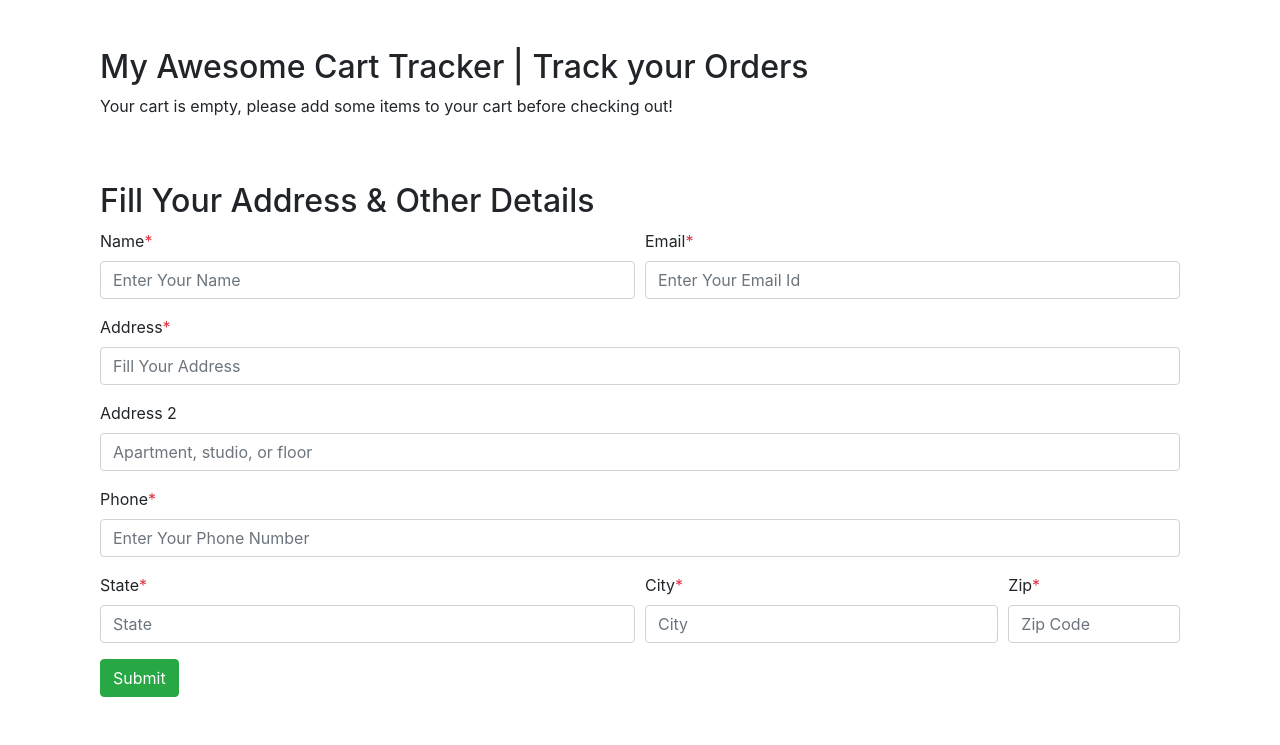
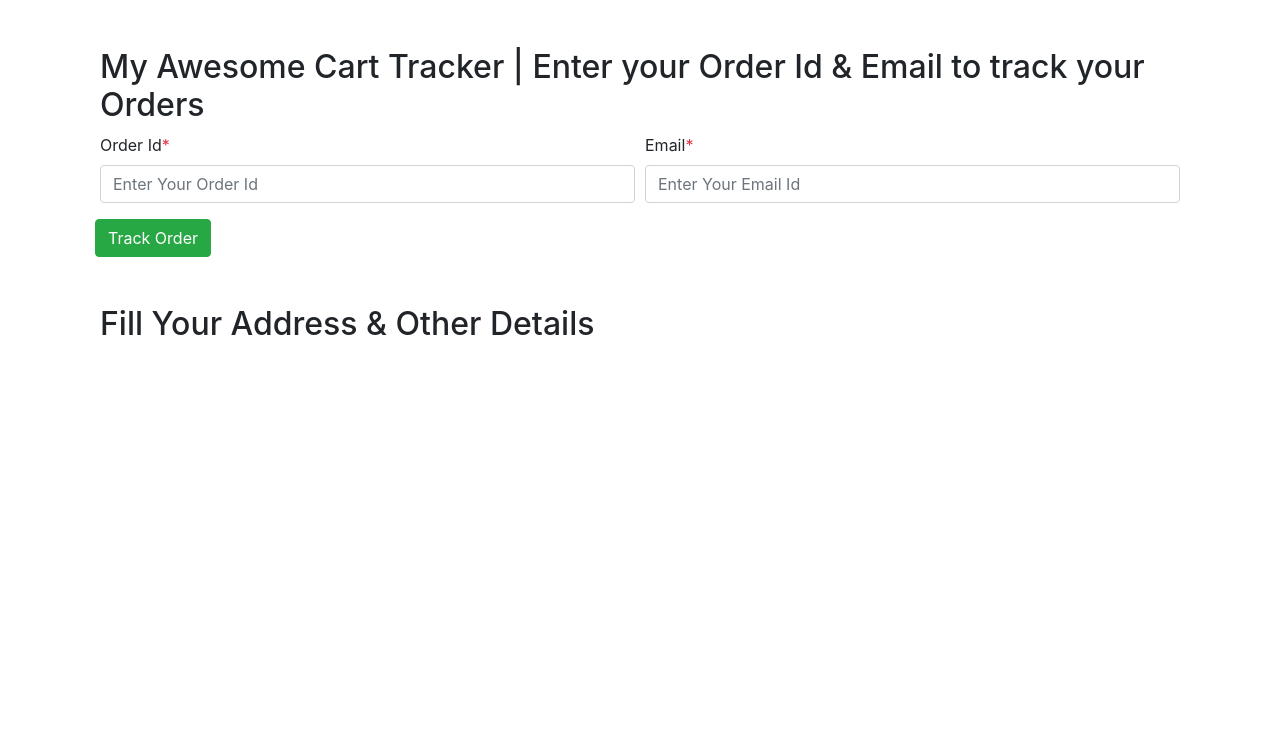
Before and after one commit to trishantjain/jango_project, a Django app: page /shop/tracker/ in a window 1280 px wide. Shown: the part 56-801 px from the top of the page. After the commit the page ends 391 px from the top, so only its background shows below. Run offline with Django 4.2, Linux system fonts and the light colour scheme; some libraries are stand-ins or nearby versions.

Commit message:
getting order update

```diff
--- a/ShopWithUs/shop/models.py
+++ b/ShopWithUs/shop/models.py
@@ -43,7 +43,7 @@ class Order(models.Model):
 
 class OrderUpdate(models.Model):
     update_id = models.AutoField(primary_key=True)
-    order_id = models.IntegerField(max_length=100, default='')
+    order_id = models.IntegerField(default='')
     update_desc = models.CharField(max_length=5000, default='')
     timestamp = models.DateField(auto_now_add=True)
 
--- a/ShopWithUs/shop/templates/shop/basic.html
+++ b/ShopWithUs/shop/templates/shop/basic.html
@@ -46,8 +46,9 @@
                 <input class="form-control mr-sm-2" type="search" placeholder="Search" aria-label="Search">
                 <button class="btn btn-outline-success my-2 my-sm-0" type="submit">Search</button>
             </form>
-            <button type="button" class="btn btn-secondary mx-2" id="popcart" data-container="body" data-toggle="popover" data-html="true"
-                data-placement="bottom" data-content="Bottom popover" data-trigger="click">
+            <button type="button" class="btn btn-secondary mx-2" id="popcart" data-container="body"
+                data-toggle="popover" data-html="true" data-placement="bottom" data-content="Bottom popover"
+                data-trigger="click">
                 Cart(<span id="cart-pr">0</span>)
             </button>
         </div>
@@ -59,9 +60,8 @@
 
     <!-- Optional JavaScript -->
     <!-- jQuery first, then Popper.js, then Bootstrap JS -->
-    <script src="https://code.jquery.com/jquery-3.3.1.slim.min.js"
-        integrity="sha384-q8i/X+965DzO0rT7abK41JStQIAqVgRVzpbzo5smXKp4YfRvH+8abtTE1Pi6jizo"
-        crossorigin="anonymous"></script>
+    <script src="https://code.jquery.com/jquery-3.6.3.js"
+        integrity="sha256-nQLuAZGRRcILA+6dMBOvcRh5Pe310sBpanc6+QBmyVM=" crossorigin="anonymous"></script>
     <script src="https://cdnjs.cloudflare.com/ajax/libs/popper.js/1.14.6/umd/popper.min.js"
         integrity="sha384-wHAiFfRlMFy6i5SRaxvfOCifBUQy1xHdJ/yoi7FRNXMRBu5WHdZYu1hA6ZOblgut"
         crossorigin="anonymous"></script>
--- a/ShopWithUs/shop/templates/shop/tracker.html
+++ b/ShopWithUs/shop/templates/shop/tracker.html
@@ -6,63 +6,29 @@
 
 <div class="container">
     <div class="col my-5">
-        <h2>My Awesome Cart Tracker | Track your Orders</h2>
-        <div>
-            <ul class="list-group" id="items">
-
-            </ul>
-        </div>
-    </div>
-
-    <div class="col my-5">
-        <h2>Fill Your Address & Other Details</h2>
-        <form method="post" action="/shop/checkout/"> {% csrf_token %}
-            <input type="hidden" id="itemJson" name="itemJson">
+        <h2>My Awesome Cart Tracker | Enter your Order Id & Email to track your Orders</h2>
+        <form method="post" action="#" id="trackerForm"> {% csrf_token %}
             <div class="form-row">
                 <div class="form-group col-md-6">
-                    <label for="inputName">Name<span class="text-danger">*</span></label>
-                    <input type="text" class="form-control" id="inputName" name="name"
-                        placeholder="Enter Your Name" required>
+                    <label for="inputOrderId">Order Id<span class="text-danger">*</span></label>
+                    <input type="text" class="form-control" id="inputOrderId" name="order_id"
+                        placeholder="Enter Your Order Id" required>
                 </div>
                 <div class="form-group col-md-6">
                     <label for="inputEmail">Email<span class="text-danger">*</span></label>
                     <input type="email" class="form-control" name="email" id="inputEmail"
                         placeholder="Enter Your Email Id" required>
                 </div>
+                <button type="submit" class="btn btn-success">Track Order</button>
             </div>
-            <div class="form-group">
-                <label for="inputAddress">Address<span class="text-danger">*</span></label>
-                <input type="text" class="form-control" id="inputAddress" name="address1"
-                    placeholder="Fill Your Address" required>
-            </div>
-            <div class="form-group">
-                <label for="inputAddress2">Address 2</label>
-                <input type="text" class="form-control" id="inputAddress2" name="address2"
-                    placeholder="Apartment, studio, or floor">
-            </div>
-            <div class="form-group">
-                <label for="inputPhone">Phone<span class="text-danger">*</span></label>
-                <input type="tel" class="form-control" id="inputPhone" name="phone"
-                    placeholder="Enter Your Phone Number" required>
-            </div>
-            <div class="form-row">
-                <div class="form-group col-md-6">
-                    <label for="inputState">State<span class="text-danger">*</span></label>
-                    <input type="text" class="form-control" name="state" id="inputState"
-                        placeholder="State" required>
-                </div>
-                <div class="form-group col-md-4">
-                    <label for="inputCity">City<span class="text-danger">*</span></label>
-                    <input type="text" class="form-control" name="city" id="inputCity" placeholder="City" required>
-                </div>
-                <div class="form-group col-md-2">
-                    <label for="inputZip">Zip<span class="text-danger">*</span></label>
-                    <input type="text" class="form-control" name="zip_code" id="inputZip"
-                        placeholder="Zip Code", required>
-                </div>
-            </div>
-            <button type="submit" class="btn btn-success">Submit</button>
-        </form>
+    </div>
+
+    <div class="col my-5">
+        <h2>Fill Your Address & Other Details</h2>
+        <div>
+            <ul class="list-group" id="items">
+            </ul>
+        </div>
     </div>
 </div>
 
@@ -72,36 +38,47 @@
 
 <script>
 
-    if (localStorage.getItem('cart') == null) {
-        var cart = {};
-    }
+    $("#trackerForm").submit(function (event) {
+        $("items").empty();
+        var formData = {
+            'order_id': $('input[name=order_id]').val(),
+            'email': $('input[name=email]').val(),
+            'csrfmiddlewaretoken': $('input[name=csrfmiddlewaretoken]').val()
+        }
 
-    else {
-        cart = JSON.parse(localStorage.getItem('cart'));
-    }
+        $.ajax({
+            type: "POST",
+            url: "/shop/tracker/",
+            data: formData,
+            encode: true
+        })
 
-    if ($.isEmptyObject(cart)) {
-        //if object is empty
-        mystr = `<p>Your cart is empty, please add some items to your cart before checking out!</p>`
-        $('#items').append(mystr);
-    }
+            .done(function (data) {
 
+                updates = JSON.parse(data);
 
-    var sum = 0;
-    for (var item in cart) {
-        let name = cart[item][1];
-        let qty = cart[item][0];
+                if (updates.length > 0 & updates != {}) {
 
-        myStr = `<li class="list-group-item d-flex justify-content-between align-items-center">
-                ${name}
-                <span class="badge badge-primary badge-pill">${qty}</span>
-            </li>`;
-        $("#items").append(myStr);
-    }
+                    for (var i = 0; i < updates.length; i++) {
+                        let text = updates[i]['text'];
+                        let time = updates[i]['time'];
 
-
-    $("#itemJson").val(JSON.stringify(cart));
-    // @ts-ignore
+                        myStr = `<li class="list-group-item d-flex justify-content-between align-items-center">
+                        ${text}
+                        <span class="badge badge-primary badge-pill">${time}</span>
+                        </li>`;
+                        $("#items").append(myStr);
+                    }
+                }
+                else {
+                    myStr = `<li class="list-group-item d-flex justify-content-between align-items-center">
+                        Sorry
+                        </li>`;
+                    $("#items").append(myStr);
+                }
+            });
+            event.preventDefault();
+    });
 
 
 </script>
--- a/ShopWithUs/shop/views.py
+++ b/ShopWithUs/shop/views.py
@@ -2,6 +2,7 @@ from django.shortcuts import render
 from django.http import HttpResponse
 from .models import Product, Contact, Order, OrderUpdate
 from math import ceil
+import json
 
 
 def index(request):
@@ -39,6 +40,26 @@ def contact(request):
 
 
 def tracker(request):
+    if request.method == "POST":
+        order_id = request.POST.get("order_id", "")
+        email = request.POST.get("email", "")
+
+        try:
+            order = Order.objects.filter(order_id=order_id, email=email)
+            if len(order) > 0:
+                update = OrderUpdate.objects.filter(order_id=order_id)
+                updates = []
+                for item in update:
+                    updates.append({"text": item.update_desc, "time": item.timestamp})
+                    response = json.dumps(updates, default=str)
+                return HttpResponse(response)
+
+            else:
+                return HttpResponse('{}')
+
+        except Exception as e:
+            return HttpResponse('{}')
+
     return render(request, "shop/tracker.html")
 
 
@@ -59,16 +80,20 @@ def checkout(request):
         name = request.POST.get("name", "")
         email = request.POST.get("email", "")
         phone = request.POST.get("phone", "")
-        address = request.POST.get("address1", "") + request.POST.get("address2", "")
+        address = request.POST.get("address1", "") + \
+            request.POST.get("address2", "")
         state = request.POST.get("state", "")
         city = request.POST.get("city", "")
         zip_code = request.POST.get("zip_code", "")
 
-        order = Order(item_json=item_json, name=name, email=email, phone=phone, address=address, state=state, city=city, zip_code= zip_code)
+        order = Order(item_json=item_json, name=name, email=email, phone=phone,
+                      address=address, state=state, city=city, zip_code=zip_code)
         order.save()
+        update = OrderUpdate(order_id=order.order_id,
+                             update_desc="The Order has been placed.")
 
         thank = True
         id = order.order_id
 
-        return render(request, "shop/checkout.html", {'thank':thank, 'id': id})
+        return render(request, "shop/checkout.html", {'thank': thank, 'id': id})
     return render(request, "shop/checkout.html")
```
Also changed, not shown: ShopWithUs/shop/migrations/0007_alter_orderupdate_order_id.py (added).
